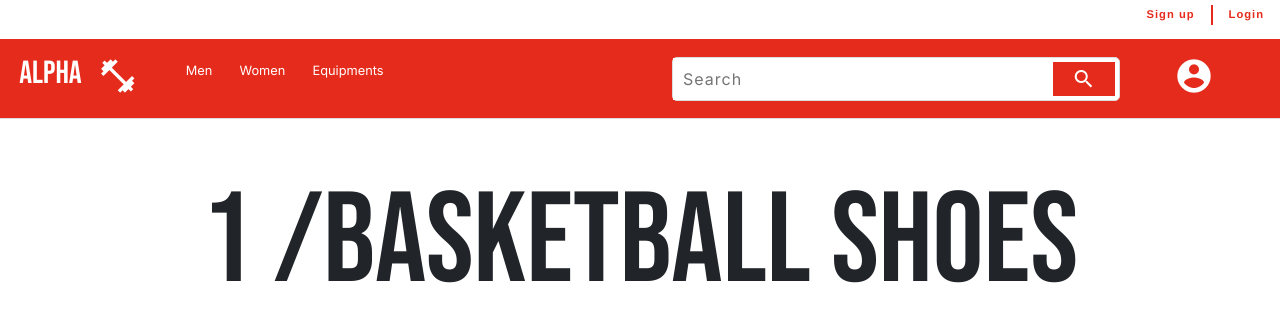
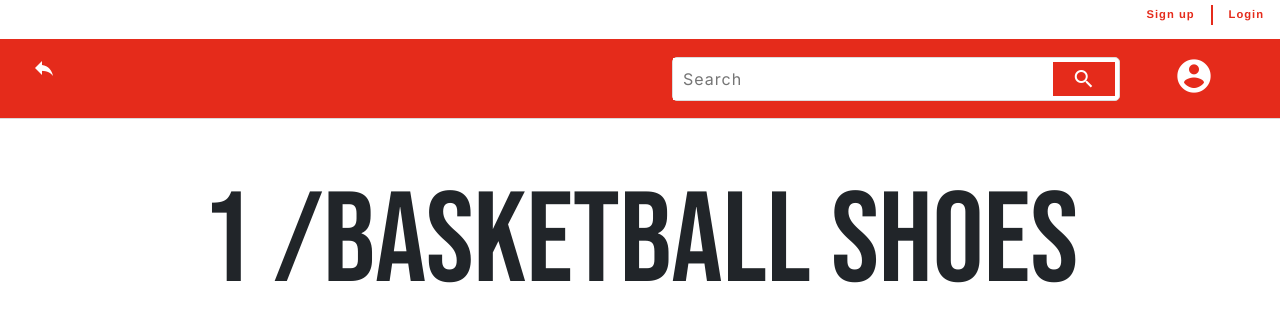
Before and after one commit to TanedoChristian/Alpha, a PHP site: page /view/product.php in a window 1280 px wide. Shown: the top 322 px of the page. Run offline with PHP 8.4, Linux system fonts and the light colour scheme; the visitor is signed in with stand-in values (Sample User, id 1); data that the repository does not hold is empty; some web fonts are replaced.

Commit message:
Change home button to arrw

```diff
--- a/public/css/main.css
+++ b/public/css/main.css
@@ -712,7 +712,7 @@ img {
 
 .header-logo ul {
 	display: flex;
-	gap: 1.7rem;
+	gap: 3rem;
 
 }
 
@@ -841,3 +841,11 @@ main {
 
 
 }
+
+
+
+
+
+.home {
+    font-size: 20px;
+}
--- a/view/product.php
+++ b/view/product.php
@@ -65,12 +65,11 @@
 
     <div class="navbar flex">
         <div class="header-logo flex">
-        <h2> ALPHA </h2>
-            <span><i class="material-icons md-48 user-profile">fitness_center</i></span>
+        <!-- <h2> ALPHA </h2>
+            <span><i class="material-icons md-48 user-profile">fitness_center</i></span> -->
 	    <ul class="category">
-		<li><a  class="test"> Men </a></li>
-		<li><a  class="test"> Women </a></li>
-        <li><a  class="test"> Equipments </a></li>
+		<li><a  class="test" href="../index.php" class="home"> <i class="material-icons md-60 ">reply</i> </a></li>
+
 
 	   </ul>
         </div>
```
